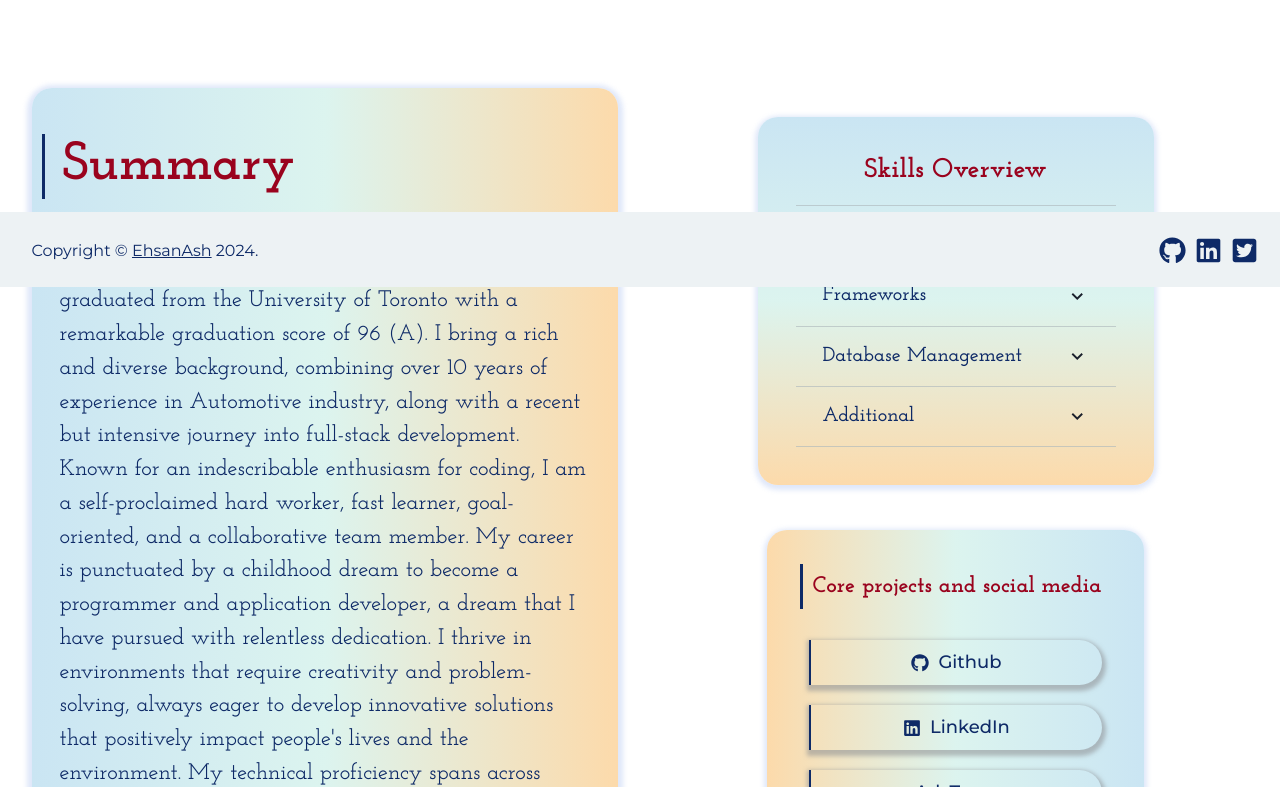
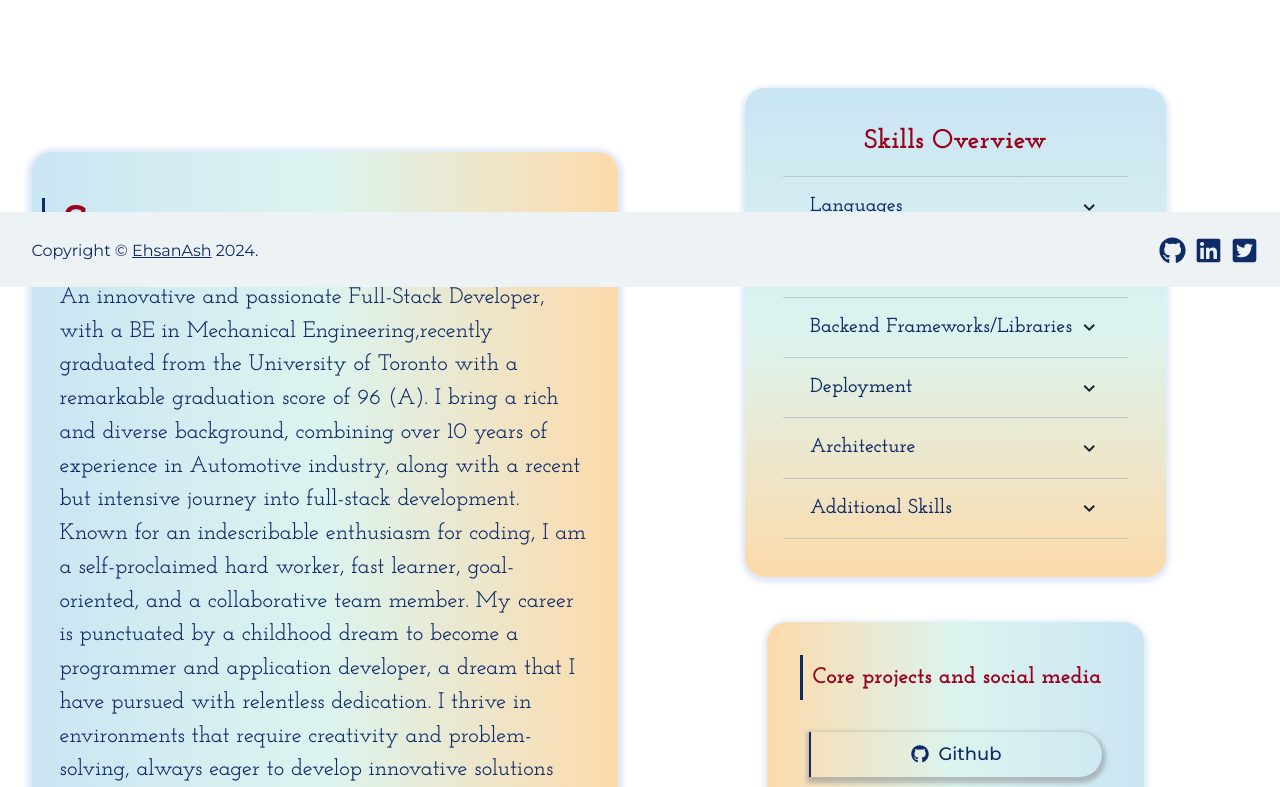
Before and after one commit to EhsanAsh/EhsanAsh-Portfolio, a React (Vite) app: page /portfolio in a window 1280 px wide. Shown: the part 513-1300 px from the top of the page. Built offline with nearby package versions, Linux system fonts and the light colour scheme; a web font is replaced by a local one.

Commit message:
Refactor resume and portfolioCard components

```diff
--- a/src/components/portfolioCard/index.jsx
+++ b/src/components/portfolioCard/index.jsx
@@ -5,20 +5,13 @@
 // Import packages
 // ============================================================
 import { Link as ChakraLink } from '@chakra-ui/react';
-import {
-    Card,
-    CardHeader,
-    CardBody,
-    Heading,
-    Button,
-} from '@chakra-ui/react';
+import { Card, CardHeader, CardBody, Heading, Button } from '@chakra-ui/react';
 import { FaGithub, FaLinkedin } from 'react-icons/fa';
 // ============================================================
 
 // Define component
 // ============================================================
 const PortfolioCard = () => {
-
 	const LinksData = [
 		{
 			label: 'Github',
@@ -37,6 +30,10 @@ const PortfolioCard = () => {
 			to: 'https://travis231017-9762a24c277b.herokuapp.com/',
 		},
 		{
+			label: 'Movie Fight',
+			to: 'https://ehsanash.github.io/movie-search/',
+		},
+		{
 			label: 'TNG',
 			to: 'https://uoftgroup3.github.io/toronto-newcomers-guide/',
 		},
@@ -47,7 +44,7 @@ const PortfolioCard = () => {
 			<CardHeader>
 				<Heading
 					as={'h2'}
-                    textAlign='left'
+					textAlign="left"
 					fontSize={{ base: 'md', md: 'lg', lg: 'xl' }}
 					color={'brand.error'}
 					fontFamily={'josefinSlabTitle'}
@@ -55,8 +52,7 @@ const PortfolioCard = () => {
 					pb={4}
 					borderLeft={'3px solid'}
 					borderColor={'brand.darkBlue'}
-                    p={2}
-                >
+					p={2}>
 					Core projects and social media
 				</Heading>
 			</CardHeader>
@@ -65,11 +61,13 @@ const PortfolioCard = () => {
 					<Button
 						key={index}
 						leftIcon={
-                            link.label === 'Github' ? <FaGithub /> :
-                                link.label === 'LinkedIn' ? <FaLinkedin /> : null
+							link.label === 'Github' ? (
+								<FaGithub />
+							) : link.label === 'LinkedIn' ? (
+								<FaLinkedin />
+							) : null
 						}
-                        variant={'portfolioLinks'}
-                    >
+						variant={'portfolioLinks'}>
 						<ChakraLink as={'a'} href={link.to} isExternal>
 							{link.label}
 						</ChakraLink>
@@ -78,7 +76,6 @@ const PortfolioCard = () => {
 			</CardBody>
 		</Card>
 	);
-
 };
 // ============================================================
 
--- a/src/components/skillList/index.jsx
+++ b/src/components/skillList/index.jsx
@@ -17,24 +17,31 @@ import {
 	AccordionIcon,
 	Card,
 	Heading,
-    Box
+	Box,
 } from '@chakra-ui/react';
 // =========================================================
 
 // importing the list items
 // =========================================================
-import { language, frameworks, database, additional} from '../../utils/listData';
+import {
+	language,
+	frontend,
+	backend,
+	deploy,
+	architecture,
+	additional,
+} from '../../utils/listData';
 // =========================================================
 
 // Creating the List component
 // =========================================================
 const SkillList = () => {
-
 	// Defining the renderSkillSection function to render the list
 	const renderSkillSection = (title, skills) => {
-
 		if (!Array.isArray(skills)) {
-            console.error(`Expected an array for skills, but received: ${typeof skills}`);
+			console.error(
+				`Expected an array for skills, but received: ${typeof skills}`
+			);
 			return null;
 		}
 
@@ -43,19 +50,17 @@ const SkillList = () => {
 				<AccordionItem
 					p={2}
 					borderBottom={'2px, solid'}
-                    borderColor={'#afb9bda4'}
-                >
+					borderColor={'#afb9bda4'}>
 					<Heading>
 						<AccordionButton>
 							<Box
 								as="span"
-                                flex='1'
-                                textAlign='left'
+								flex="1"
+								textAlign="left"
 								fontSize={{ base: 'sm', sm: 'md', md: 'lg' }}
 								color={'brand.darkBlue'}
 								fontFamily={'josefinSlabTitle'}
-                                fontWeight={'600'}
-                            >
+								fontWeight={'600'}>
 								{title}
 							</Box>
 							<AccordionIcon />
@@ -68,21 +73,18 @@ const SkillList = () => {
 								justifyContent={'flex-start'}
 								alignItems={'center'}
 								gap={0}
-                                key={index}
-                            >
+								key={index}>
 								<Box
 									w={'100%'}
 									maxW={'55px'}
 									fontSize={'xs'}
-                                    color={'brand.darkBlue'}
-                                >
+									color={'brand.darkBlue'}>
 									<FontAwesomeIcon icon={item.icon} />
 								</Box>
 								<Box
 									fontSize={{ base: 'xs', md: 'sm' }}
 									color={'brand.darkBlue'}
-                                    fontWeight={'500'}
-                                >
+									fontWeight={'500'}>
 									{item.name}
 								</Box>
 							</Box>
@@ -94,28 +96,26 @@ const SkillList = () => {
 	};
 
 	return (
-
 		<Card size={'sm'} variant={'skills'}>
 			<Accordion w={'100%'} p={4}>
 				<Heading
-                    textAlign='center'
+					textAlign="center"
 					fontSize={{ base: 'lg', md: 'xl', lg: '2xl' }}
 					color={'brand.error'}
 					fontFamily={'josefinSlabTitle'}
 					fontWeight={'700'}
-                    pb={4}
-                >
+					pb={4}>
 					Skills Overview
 				</Heading>
-                {renderSkillSection('Languages and Technologies', language)}
-                {renderSkillSection('Frameworks', frameworks)}
-                {renderSkillSection('Database Management', database)}
-                {renderSkillSection('Additional', additional)}
+				{renderSkillSection('Languages', language)}
+				{renderSkillSection('Frontend Frameworks/Libraries', frontend)}
+				{renderSkillSection('Backend Frameworks/Libraries', backend)}
+				{renderSkillSection('Deployment', deploy)}
+				{renderSkillSection('Architecture', architecture)}
+				{renderSkillSection('Additional Skills', additional)}
 			</Accordion>
 		</Card>
-
 	);
-
 };
 // =========================================================
 
--- a/src/utils/listData.js
+++ b/src/utils/listData.js
@@ -12,20 +12,36 @@ import {
 	faBootstrap,
 	faReact,
 	faNodeJs,
-    faPython,
-    faNpm,
-}from '@fortawesome/free-brands-svg-icons';
+	// faPython,
+} from '@fortawesome/free-brands-svg-icons';
 import {
 	faCode,
 	faServer,
 	faDatabase,
-}from '@fortawesome/free-solid-svg-icons';
+} from '@fortawesome/free-solid-svg-icons';
 // =================================================================
 
 // Defining the data
 // =================================================================
-const language = [{
-    title: 'Languages and Technologies',
+const language = [
+	{
+		title: 'Languages',
+		items: [
+			{
+				name: 'JavaScript',
+				icon: faJs,
+			},
+			{
+				name: 'Node.js',
+				icon: faNodeJs,
+			},
+		],
+	},
+];
+
+const frontend = [
+	{
+		title: 'Frontend Frameworks/Libraries',
 		items: [
 			{
 				name: 'HTML5',
@@ -36,41 +52,19 @@ const language = [{
 				icon: faCss3Alt,
 			},
 			{
-            name: 'JavaScript',
-            icon: faJs,
-        },
-        {
-            name: 'Node.js',
-            icon: faNodeJs,
-        },
-        {
-            name: 'GraphQL',
-            icon: faServer,
-        },
-        {
-            name: 'JSON',
-            icon: faCode,
-        },
-        {
-            name: 'Python',
-            icon: faPython,
-        },
-    ],
-}];
-
-const frameworks= [{
-    title: 'Libraries and Frameworks',
-    items: [
-        {
 				name: 'React.js',
 				icon: faReact,
 			},
 			{
-            name: 'Express.js',
-            icon: faServer,
+				name: 'Redux',
+				icon: faCode,
 			},
 			{
-            name: 'Bootstrap',
+				name: 'React Router',
+				icon: faReact,
+			},
+			{
+				name: 'React Bootstrap',
 				icon: faBootstrap,
 			},
 			{
@@ -82,19 +76,7 @@ const frameworks= [{
 				icon: faCss3Alt,
 			},
 			{
-            name: 'Webpack',
-            icon: faCode,
-        },
-        {
-            name: 'Apollo',
-            icon: faServer,
-        },
-        {
-            name: 'JWT',
-            icon: faCode,
-        },
-        {
-            name: 'Work-box',
+				name: 'Apollo Client',
 				icon: faCode,
 			},
 			{
@@ -102,29 +84,27 @@ const frameworks= [{
 				icon: faCode,
 			},
 			{
-            name: 'NPM',
-            icon: faNpm,
-        },
-        {
-            name: 'React Router',
-            icon: faReact,
-        },
-        {
 				name: 'jQuery',
 				icon: faJs,
 			},
+			{
+				name: 'Axios',
+				icon: faCode,
+			},
 		],
-}];
+	},
+];
 
-const database = [{
-    title: 'Database Management',
+const backend = [
+	{
+		title: 'Backend Frameworks/Libraries',
 		items: [
 			{
-            name: 'MySQL',
-            icon: faDatabase,
+				name: 'Express.js',
+				icon: faServer,
 			},
 			{
-            name: 'Sequelize',
+				name: 'MySQL',
 				icon: faDatabase,
 			},
 			{
@@ -136,21 +116,47 @@ const database = [{
 				icon: faDatabase,
 			},
 			{
-            name: 'ORM architecture',
+				name: 'dotenv',
 				icon: faDatabase,
 			},
+			{
+				name: 'Apollo Server',
+				icon: faServer,
+			},
+		],
+	},
+];
+
+const deploy = [
+	{
+		title: 'Deployment',
+		items: [
+			{
+				name: 'Render',
+				icon: faServer,
+			},
+			{
+				name: 'Netlify',
+				icon: faServer,
+			},
+			{
+				name: 'Heroku',
+				icon: faServer,
+			},
+		],
+	},
+];
+
+const architecture = [
+	{
+		title: 'Architecture',
+		items: [
 			{
 				name: 'MVC architecture',
 				icon: faDatabase,
 			},
-    ],
-}];
-
-const additional = [{
-    title: 'Additional Skills',
-    items: [
 			{
-            name: 'Git',
+				name: 'PWA Development',
 				icon: faCode,
 			},
 			{
@@ -166,18 +172,51 @@ const additional = [{
 				icon: faCode,
 			},
 			{
+				name: 'SPA',
+				icon: faCode,
+			},
+		],
+	},
+];
+
+const additional = [
+	{
+		title: 'Additional Skills',
+		items: [
+			{
+				name: 'Git Version Control',
+				icon: faCode,
+			},
+			{
+				name: 'Stripe Payment Gateway',
+				icon: faServer,
+			},
+			{
+				name: 'GraphQL',
+				icon: faServer,
+			},
+			{
 				name: 'Agile Development',
 				icon: faCode,
 			},
 			{
-            name: 'PWA Development',
+				name: 'JWT',
+				icon: faCode,
+			},
+			{
+				name: 'Dom Manipulation',
+				icon: faCode,
+			},
+			{
+				name: 'Jest',
 				icon: faCode,
 			},
 		],
-}];
+	},
+];
 // =================================================================
 
 // Exporting the data
 // =================================================================
-export { language, frameworks, database, additional };
+export { language, frontend, backend, deploy, architecture, additional };
 // =================================================================
```
Also changed, not shown: 1 other file (tests, documents, lock files or other folders). Lines whose indentation alone changed are shown as unchanged.
